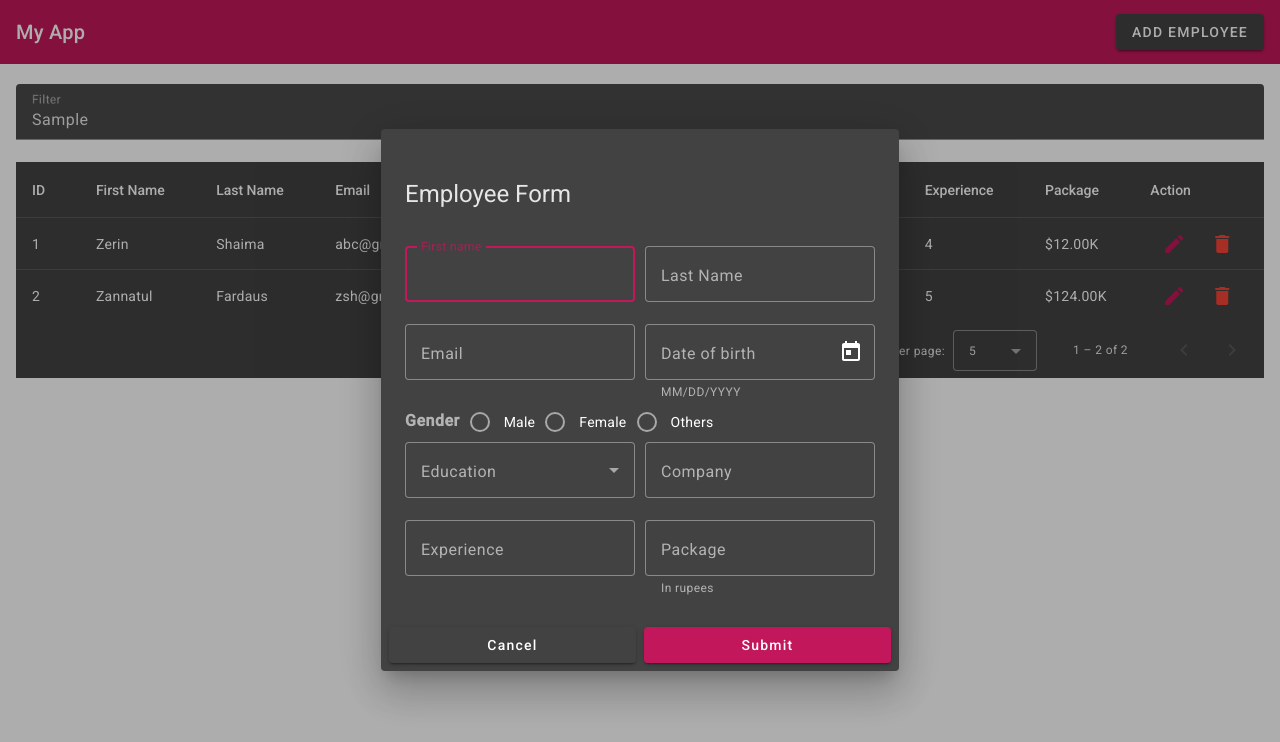
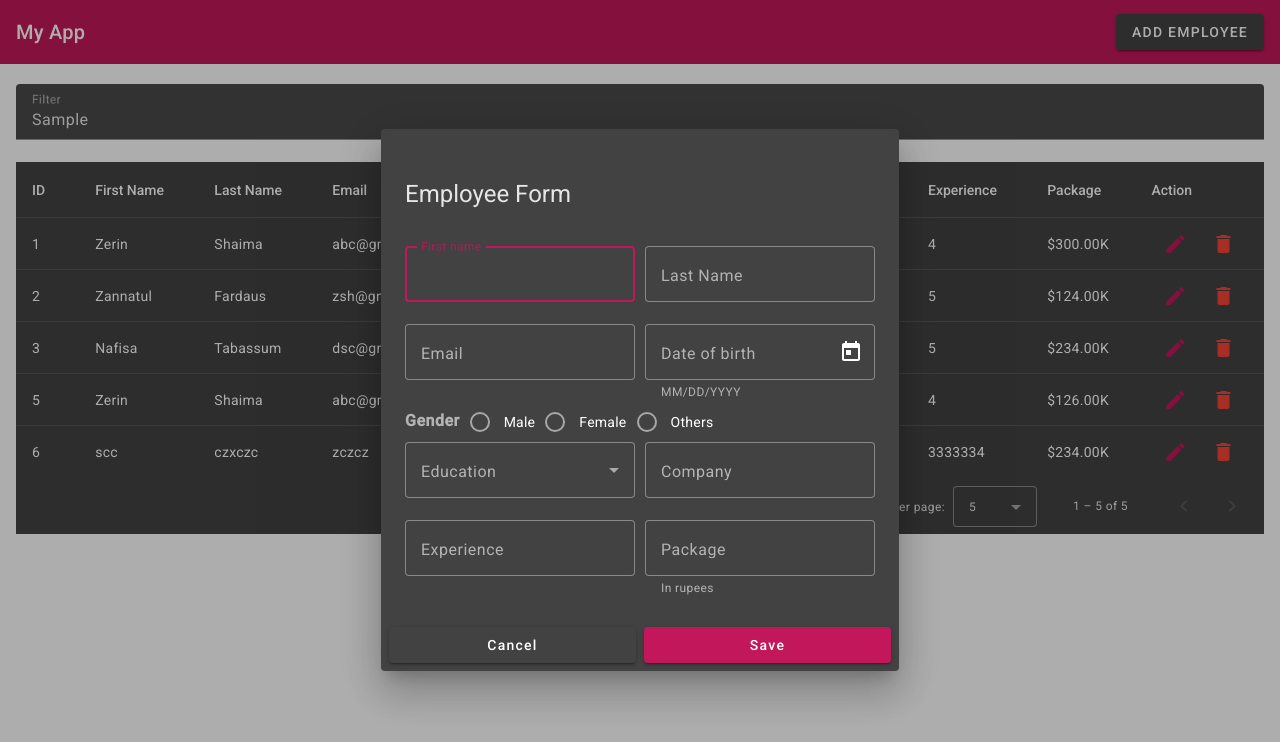
Before and after one commit to 1804057/my-angular-crud-app, an Angular app: page / in a window 1280 px wide. Both pictures are taken after typing "Sample" into the empty fields and a click on the button "ADD EMPLOYEE". Shown: the top 742 px of the page. Built offline with nearby package versions, Linux system fonts and the light colour scheme; data requests are answered from the project's data file.

Commit message:
update option successfully created

```diff
--- a/db.json
+++ b/db.json
@@ -26,7 +26,7 @@
       "education": "Diploma",
       "company": "Google",
       "experience": 4,
-      "package": 12,
+      "package": 300,
       "id": 1
     },
     {
@@ -40,6 +40,42 @@
       "experience": 5,
       "package": 124,
       "id": 2
+    },
+    {
+      "firstName": "Nafisa",
+      "lastName": "Tabassum",
+      "email": "dsc@gmail.com",
+      "dob": "2023-10-05T18:00:00.000Z",
+      "gender": "female",
+      "education": "Diploma",
+      "company": "Tree",
+      "experience": 5,
+      "package": 234,
+      "id": 3
+    },
+    {
+      "firstName": "Zerin",
+      "lastName": "Shaima",
+      "email": "abc@gmail.com",
+      "dob": "2023-10-18T18:00:00.000Z",
+      "gender": "female",
+      "education": "Diploma",
+      "company": "Google",
+      "experience": 4,
+      "package": 126,
+      "id": 5
+    },
+    {
+      "firstName": "scc",
+      "lastName": "czxczc",
+      "email": "zczcz",
+      "dob": "2023-10-03T18:00:00.000Z",
+      "gender": "male",
+      "education": "Post Graduate",
+      "company": "scdc",
+      "experience": 3333334,
+      "package": 234,
+      "id": 6
     }
   ]
 }
--- a/src/app/app.component.html
+++ b/src/app/app.component.html
@@ -65,7 +65,7 @@
       <ng-container matColumnDef="action">
         <th mat-header-cell *matHeaderCellDef mat-sort-header> Action </th>
         <td mat-cell *matCellDef="let row">
-          <button mat-icon-button color="primary">
+          <button mat-icon-button color="primary" (click)="openEditForm(row)">
             <mat-icon>edit</mat-icon>
           </button>
           <button mat-icon-button color="warn" (click)="deleteEmployee(row.id)">
--- a/src/app/app.component.ts
+++ b/src/app/app.component.ts
@@ -84,4 +84,19 @@ export class AppComponent implements OnInit{
       }
     })
   }
+
+  openEditForm(data:any) {
+    const dialogRef = this._dialog.open(EmpAddEditComponent,{
+      data: data //instead of writing data:data, we can alsowrite data only
+    });
+
+    dialogRef.afterClosed().subscribe({
+      next:(val)=>{
+        if(val)
+        {
+          this.getEmployeeList();
+        }
+      }
+    })
+  }
 }
--- a/src/app/emp-add-edit/emp-add-edit.component.html
+++ b/src/app/emp-add-edit/emp-add-edit.component.html
@@ -64,6 +64,6 @@
     </div>
     <div mat-dialog-actions class="action">
         <button mat-raised-button type="button" [mat-dialog-close]="false">Cancel</button>
-        <button mat-raised-button color="primary">Submit</button>
+        <button mat-raised-button color="primary">{{data ? 'Update':'Save'}}</button>
     </div>
 </form>
--- a/src/app/emp-add-edit/emp-add-edit.component.ts
+++ b/src/app/emp-add-edit/emp-add-edit.component.ts
@@ -1,15 +1,15 @@
-import { Component } from '@angular/core';
+import { Component, Inject, OnInit } from '@angular/core';
 import { FormBuilder, FormGroup } from '@angular/forms';
 import { EmployeeService } from '../services/employee.service';
 import { DialogRef } from '@angular/cdk/dialog';
-import { MatDialogRef } from '@angular/material/dialog';
+import { MAT_DIALOG_DATA, MatDialogRef } from '@angular/material/dialog';
 
 @Component({
   selector: 'app-emp-add-edit',
   templateUrl: './emp-add-edit.component.html',
   styleUrls: ['./emp-add-edit.component.scss']
 })
-export class EmpAddEditComponent {
+export class EmpAddEditComponent implements OnInit {
   empForm: FormGroup;
   education: string[]=[
     'Metric',
@@ -17,9 +17,11 @@ export class EmpAddEditComponent {
     'Graduate',
     'Post Graduate'
   ]
-  constructor(private _fb:FormBuilder,
+  constructor(private _fb:FormBuilder, //service variable form builder
     private _empService: EmployeeService,
-    private _dialogRef: MatDialogRef<EmpAddEditComponent>){ //service variable form builder
+    private _dialogRef: MatDialogRef<EmpAddEditComponent>,
+    @Inject(MAT_DIALOG_DATA) public data:any
+    ){
     this.empForm= this._fb.group({
         firstName: '',
         lastName: '',
@@ -32,8 +34,25 @@ export class EmpAddEditComponent {
         package: '',
       })
   }
+
+  ngOnInit(): void {
+    this.empForm.patchValue(this.data)
+  }
   onFormSubmit(){
     if(this.empForm.valid){
+      if(this.data){
+        this._empService.updateEmployee(this.data.id, this.empForm.value).subscribe({
+          next: (val:any)=>{
+            alert('Employee updated')
+            this._dialogRef.close(true);
+          },
+          error:(err: any)=>{
+            console.log(err);
+          }
+        })
+      }
+      else
+      {
         this._empService.addEmployee(this.empForm.value).subscribe({
           next: (val:any)=>{
             alert('Employee Added Successfully')
@@ -44,5 +63,7 @@ export class EmpAddEditComponent {
           }
         })
       }
+
     }
   }
+}
--- a/src/app/services/employee.service.ts
+++ b/src/app/services/employee.service.ts
@@ -12,6 +12,11 @@ export class EmployeeService {
   addEmployee(data: any): Observable<any>{
     return this._http.post('http://localhost:3000/employee',data);
   }
+
+  updateEmployee(id: number, data: any): Observable<any>{
+    return this._http.put(`http://localhost:3000/employee/${id}`,data);
+  }
+
   getEmployeeList():Observable<any>{
     return this._http.get('http://localhost:3000/employee');
   }
```
Lines whose indentation alone changed are shown as unchanged.
